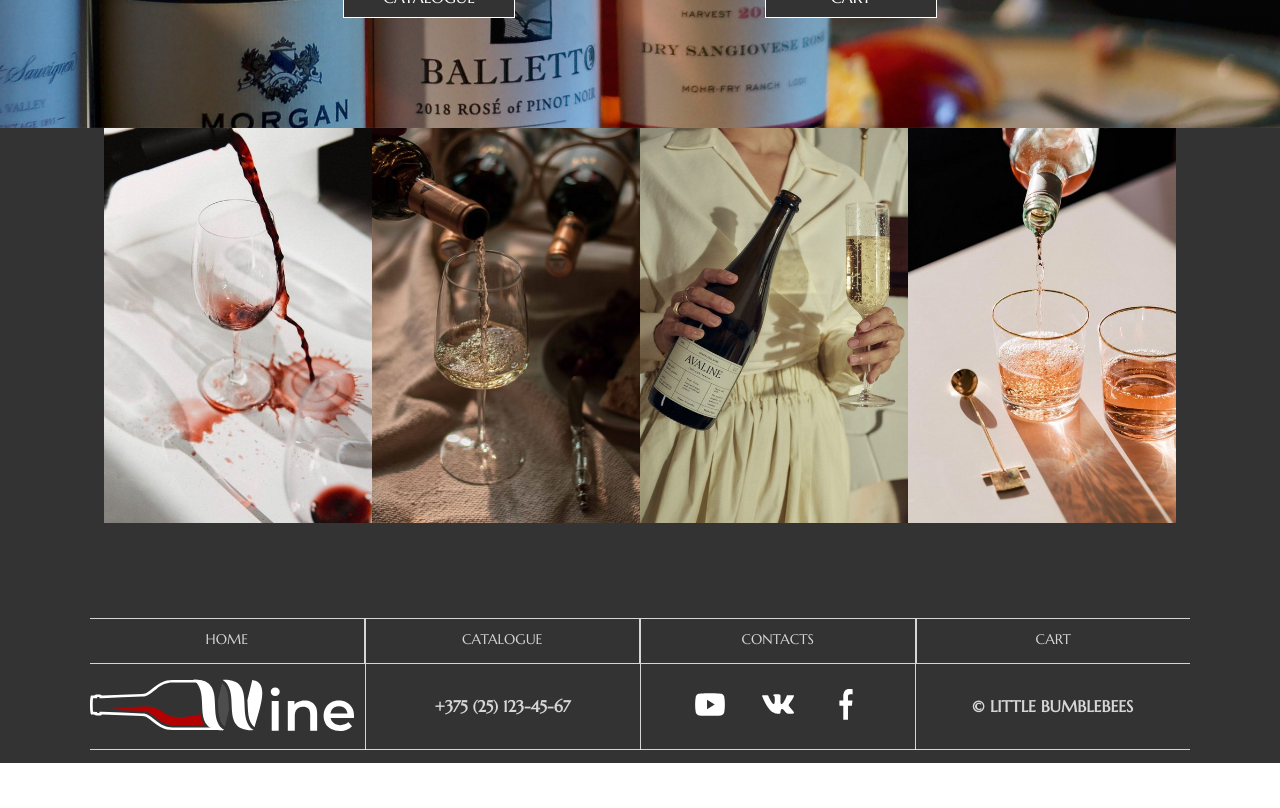
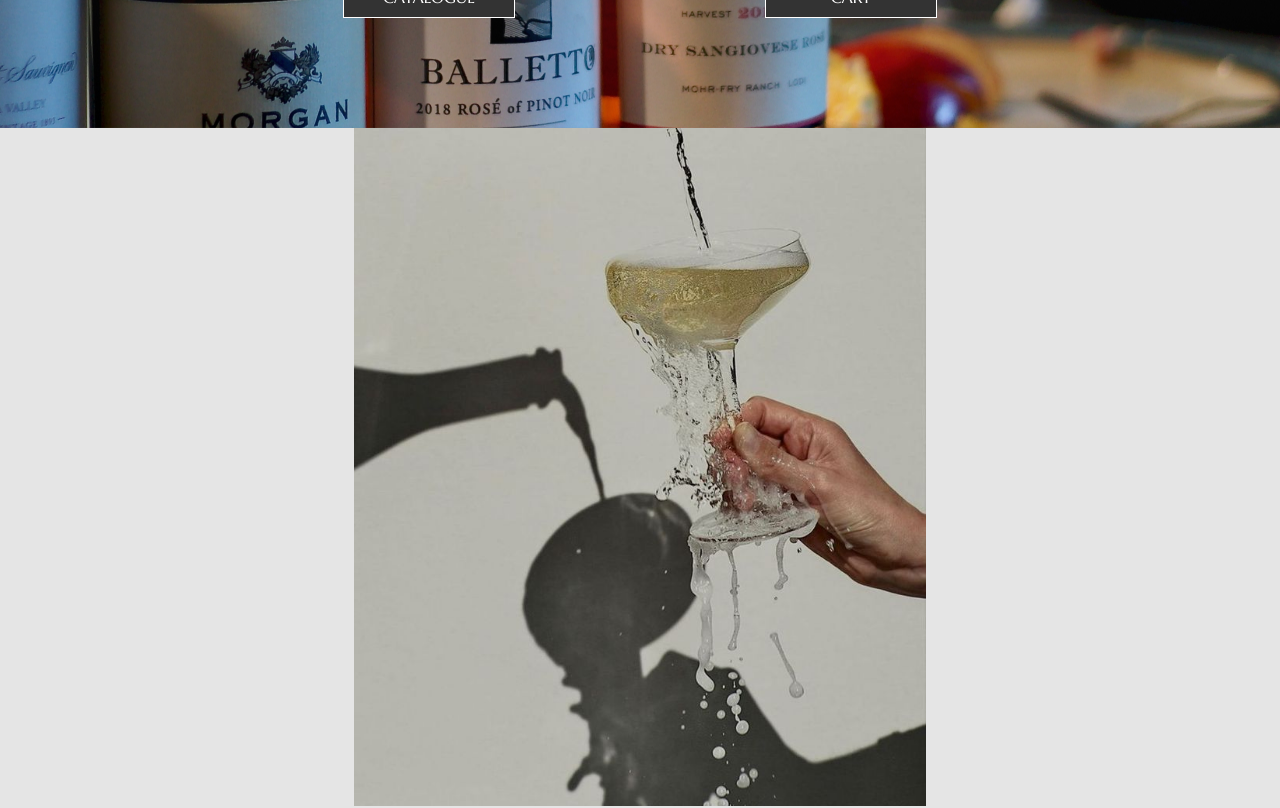
Before and after one commit to mitjasha/online-shop, a React (Create React App) app: page / in a window 1280 px wide. Shown: the part 880-1688 px from the top of the page. Before the commit the page ends 1643 px from the top, so only its background shows below. Built offline with nearby package versions, Linux system fonts and the light colour scheme.

Commit message:
feat: add main imgs to assets, add coupon section, wrappers and img tag

```diff
--- a/src/pages/MainPage/MainPage.scss
+++ b/src/pages/MainPage/MainPage.scss
@@ -49,6 +49,21 @@
   margin-top: 10%;
 }
 
+.coupon {
+  height: 785px;
+
+  &__wrapper {
+    display: flex;
+    justify-content: center;
+    align-items: center;
+  }
+
+  &__img {
+    width: 572px;
+    height: 678px;
+  }
+}
+
 .categories {
   height: 475px;
   background-color: #333333;
--- a/src/pages/MainPage/MainPage.tsx
+++ b/src/pages/MainPage/MainPage.tsx
@@ -5,6 +5,7 @@ import whiteWine from "../../assets/img/jpg/white-main.jpg";
 import sparklingWine from "../../assets/img/jpg/sparkling-main.jpg";
 import roseWine from "../../assets/img/jpg/rose-main.jpg";
 import Button from "../../components/Buttons/Button/Button";
+import couponImg from "../../assets/img/jpg/christmas-coupon.jpg";
 
 const MainPage: React.FC = () => {
   return (
@@ -19,6 +20,13 @@ const MainPage: React.FC = () => {
           <div className="preview__buttons">
             <Button className="preview__button">CATALOGUE</Button>
             <Button className="preview__button">CART</Button>
+          </div>
+        </div>
+      </section>
+      <section className="coupon">
+        <div className="container">
+          <div className="coupon__wrapper">
+            <img src={couponImg} alt="sparkling wine" className="coupon__img" />
           </div>
         </div>
       </section>
```
Also changed, not shown: src/assets/img/jpg/christmas-coupon.jpg (added), src/assets/img/jpg/harvest-2021.jpg (added).
